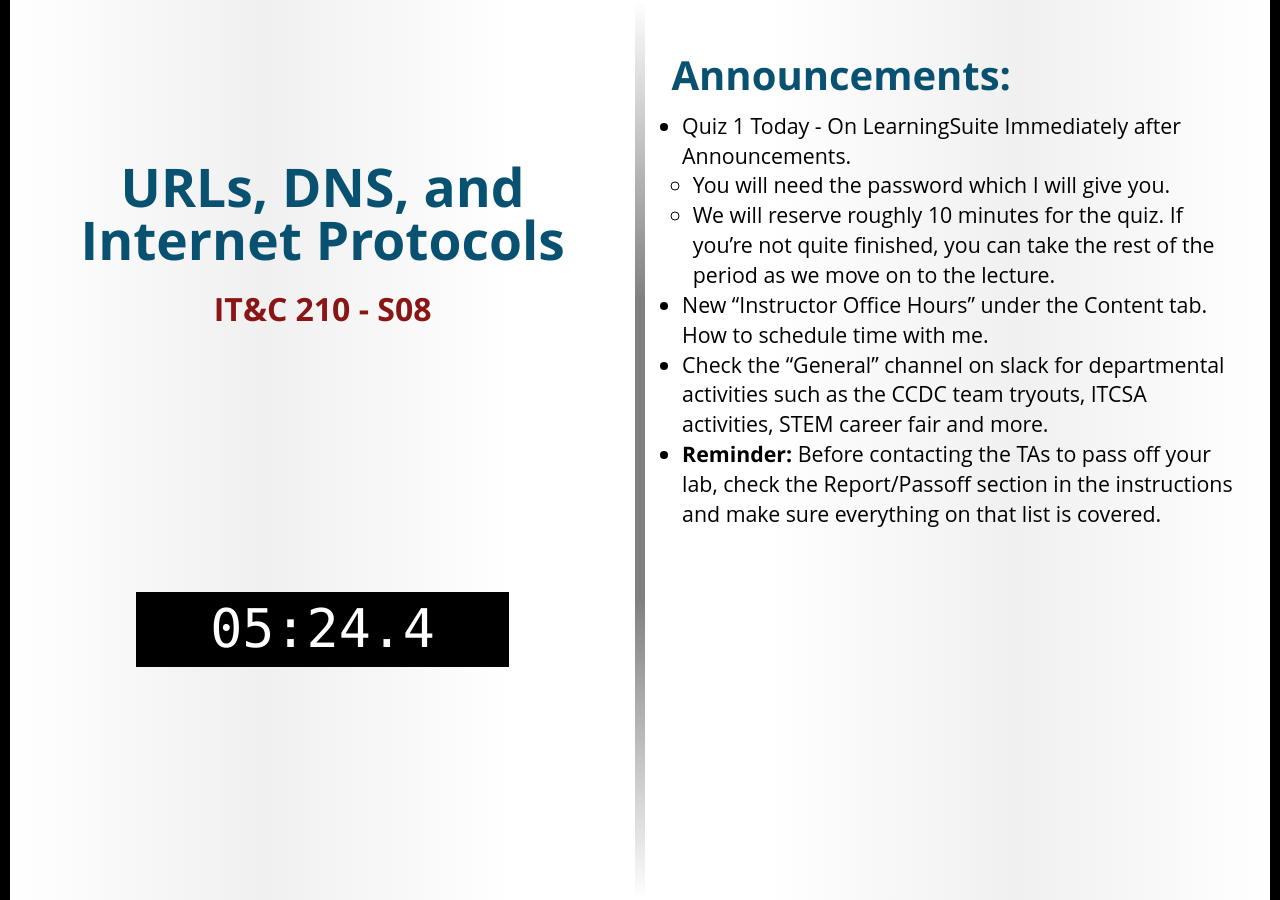
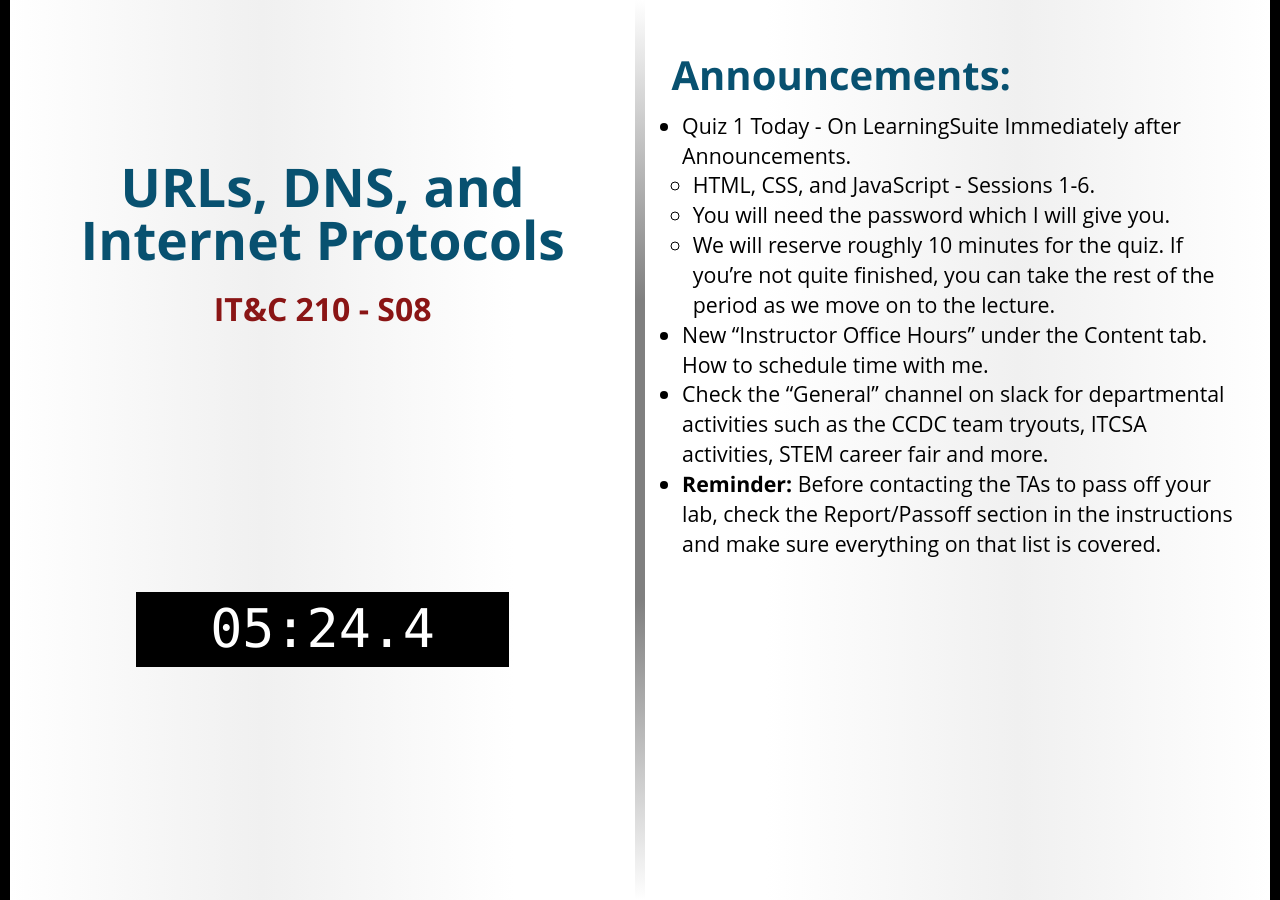
Before and after one commit to BYU-ITC-210/BYU-ITC-210.github.io, a Jekyll site: the page built from _welcome/S08.md, in a window 1280 px wide. Built offline with Jekyll 4.4.1, drawn with Linux system fonts in a browser that asks for light colours; some web fonts are replaced.

Commit message:
Tweak Quiz 1 Announcement

```diff
--- a/_welcome/S08.md
+++ b/_welcome/S08.md
@@ -4,6 +4,7 @@ session: S08
 quiz: bombe
 ---
 * Quiz 1 Today - On LearningSuite Immediately after Announcements.
+    * HTML, CSS, and JavaScript - Sessions 1-6.
     * You will need the password which I will give you.
     * We will reserve roughly 10 minutes for the quiz. If you're not quite finished, you can take the rest of the period as we move on to the lecture.
 * New "Instructor Office Hours" under the Content tab. How to schedule time with me.
```
